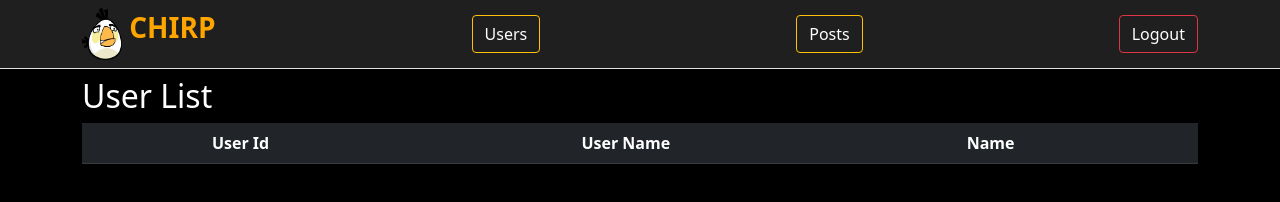
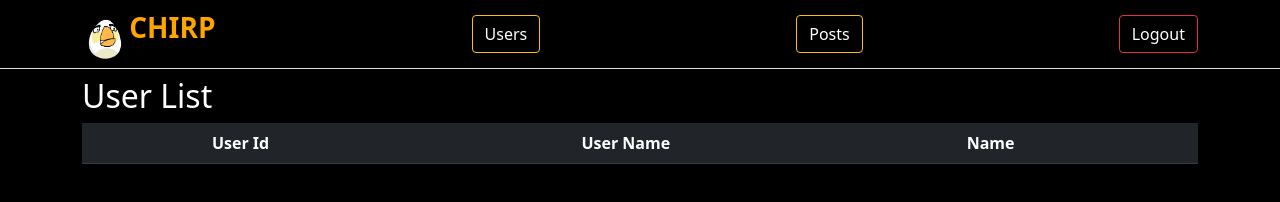
Before and after one commit to Uirfan/my_project_2, a plain HTML site: page front-end/src/admin/homepage/adminhomepage.html in a window 1280 px wide. Drawn offline with nearby package versions, Linux system fonts and the light colour scheme; no server answers; sample sign-in values are in the browser's storage.

Commit message:
fixed design

```diff
--- a/front-end/src/admin/homepage/adminhomepage.html
+++ b/front-end/src/admin/homepage/adminhomepage.html
@@ -14,7 +14,7 @@
 <body>
     <div class="content min-vh-100 bg-black text-white">
         <div class="d-flex flex-column justify-content-start min-vh-100">
-            <div class="navbar border-bottom" style="background-color: rgb(31, 31, 31)">
+            <div class="navbar border-bottom" >
                 <div class="logo align-self-start container">
                     <div>
                         <img src="../../resources/logo.png" width="40" height="52" alt="" /><span class="h3"
```
